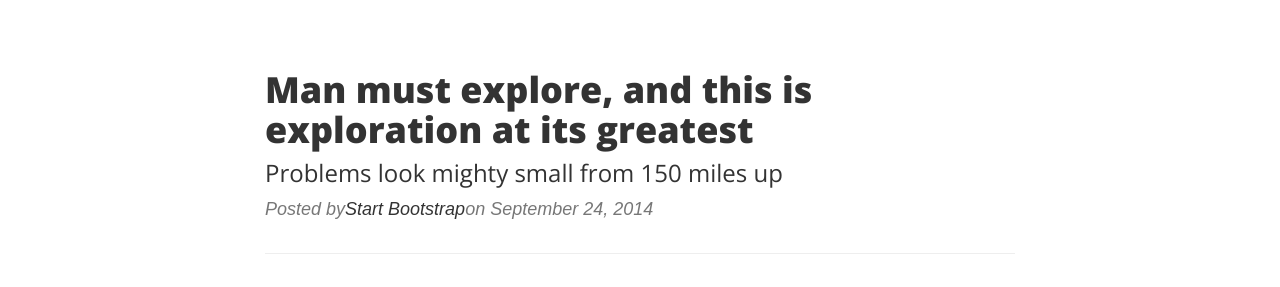
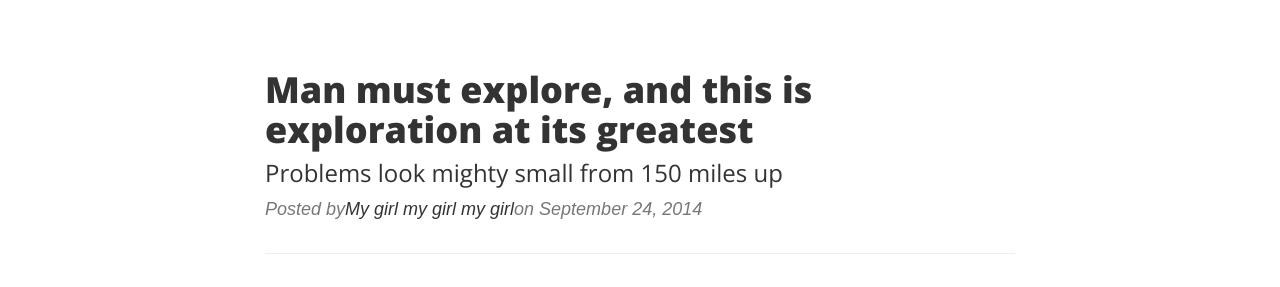
Before and after one commit to idhere703/gte, a React (Create React App) app: page / in a window 1280 px wide. Shown: the part 458-745 px from the top of the page. Built offline with nearby package versions, Linux system fonts and the light colour scheme.

Commit message:
Now I just need the rest of them in there.

```diff
--- a/src/App.js
+++ b/src/App.js
@@ -2,6 +2,7 @@ import React, {Component} from 'react';
 import './App.css';
 import $ from 'jquery';
 import SocialMediaLinks from './components/socialMedia';
+import BlogPosts from './components/blogPosts';
 
 // TODO: Put this in. Do it, do it now.
 // // Floating label headings for the contact form
@@ -98,20 +99,9 @@ class App extends Component {
         <div className="container">
           <div className="row">
             <div className="col-lg-8 col-lg-offset-2 col-md-10 col-md-offset-1">
-              <div className="post-preview">
-                <a href="post.html">
-                  <h2 className="post-title">
-                    Man must explore, and this is exploration at its greatest
-                  </h2>
-                  <h3 className="post-subtitle">
-                    Problems look mighty small from 150 miles up
-                  </h3>
-                </a>
-                <p className="post-meta">Posted by
-                  <a href="#">Start Bootstrap</a>
-                  on September 24, 2014</p>
-              </div>
-              <hr/>
+
+              <BlogPosts></BlogPosts>
+
               <div className="post-preview">
                 <a href="post.html">
                   <h2 className="post-title">
--- /dev/null
+++ b/src/components/blogPosts.js
@@ -0,0 +1,36 @@
+import React, { Component } from 'react';
+import blogData from '../data/blogposts';
+
+
+class BlogPosts extends Component {
+
+  render() {
+    return (
+      <div>
+        {blogData.map((post) => {
+          return (
+            <div>
+              <div className="post-preview">
+                <a href="post.html">
+                  <h2 className="post-title">
+                    {post.title}
+                  </h2>
+                  <h3 className="post-subtitle">
+                    {post.subtitle}
+                  </h3>
+                </a>
+                <p className="post-meta">Posted by
+                  <a href="#">{post.postedBy}</a>
+                  {post.postedAt}
+                </p>
+              </div>
+              <hr/>
+            </div>
+          );
+        })}
+      </div>
+    );
+  }
+}
+
+export default BlogPosts;
--- a/src/data/blogposts.js
+++ b/src/data/blogposts.js
@@ -1,9 +1,10 @@
 // TODO: Should probably move this to a DB. Mongodb?
 export default [
   {
-    title: '',
-    subtitle: '',
-    postedBy: '',
-    postedAt: ''
+    title: 'Man must explore, and this is exploration at its greatest',
+    subtitle: 'Problems look mighty small from 150 miles up',
+    postedBy: 'My girl my girl my girl',
+    postedAt: 'on September 24, 2014',
+    id: '0',
   }
 ];
```
